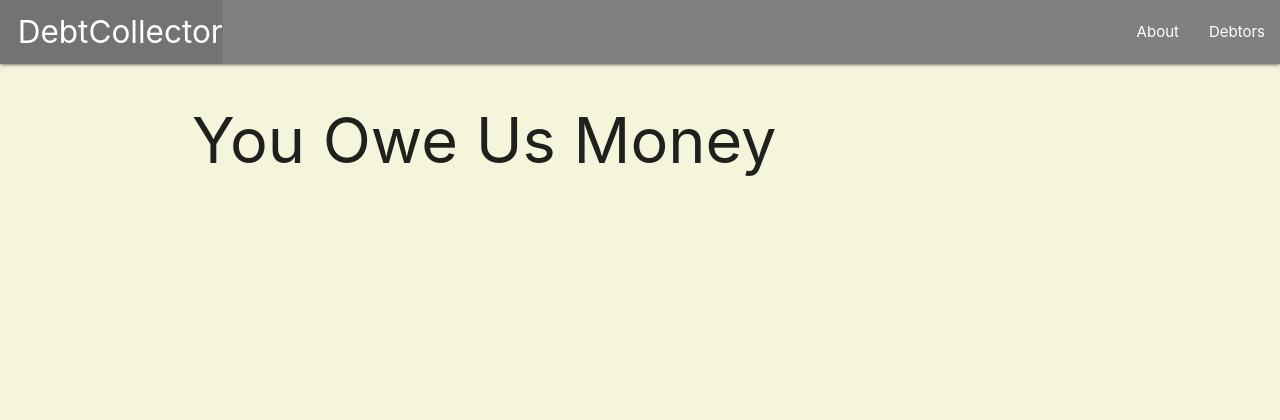
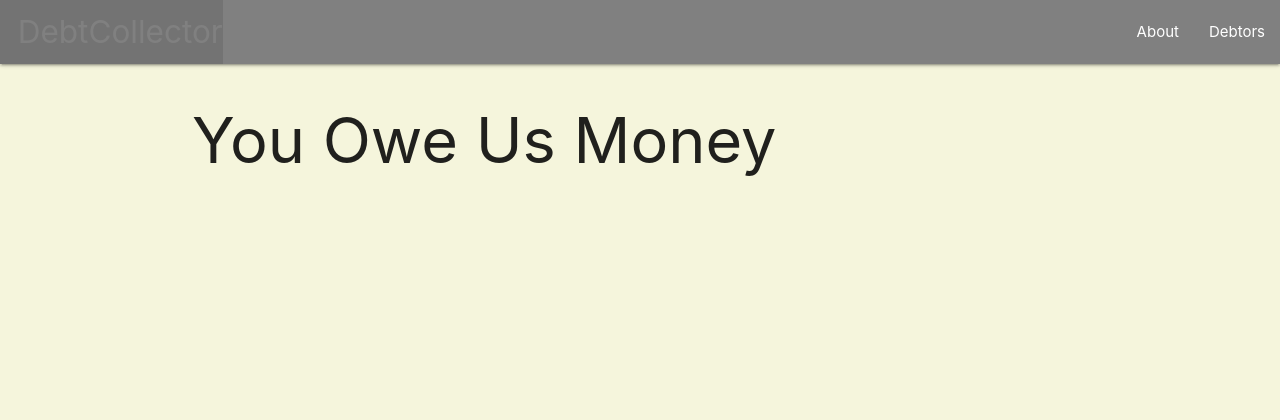
Before and after one commit to lolo19950603/debtcollector, a Django app: page / in a window 1280 px wide. Shown: the top 420 px of the page. Run offline with Django 4.2, Linux system fonts and the light colour scheme.

Commit message:
add some styling

```diff
--- a/main_app/static/css/mystyle.css
+++ b/main_app/static/css/mystyle.css
@@ -17,3 +17,11 @@
   padding-top: 0;
   text-align: right;
 }
+
+a {
+  color: black
+}
+
+a:hover {
+  color: grey
+}
```
